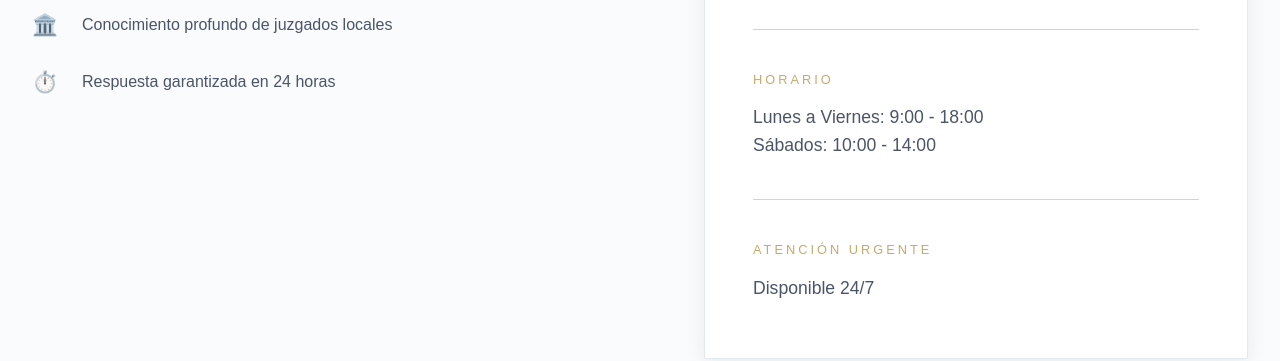
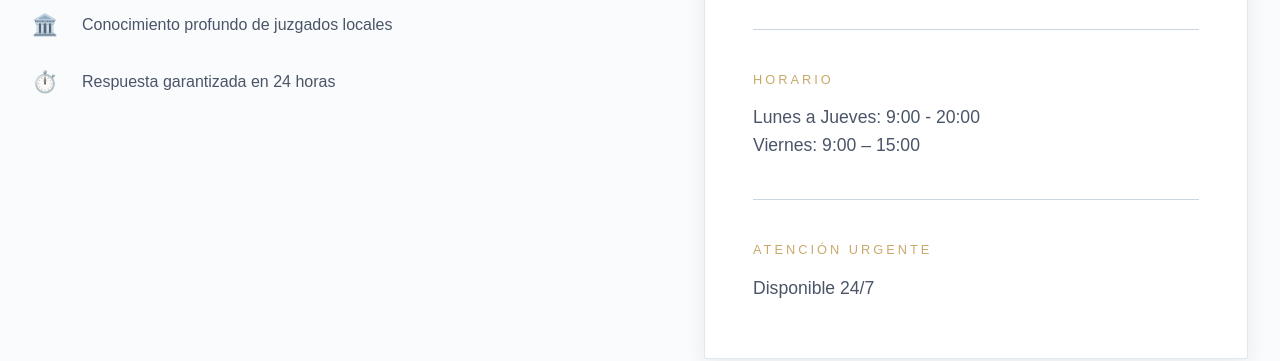
Before and after one commit to streaming10/Perseus_RC_abogados, a Jekyll site: the page built from abogado-laboralista/index.html, in a window 1280 px wide and 900 px high, scrolled down 8536 px. Shown: the part 153-514 px from the top of the window. Built offline with Jekyll 4.4.1, drawn with Linux system fonts in a browser that asks for light colours.

Commit message:
Update index.html

```diff
--- a/abogado-laboralista/index.html
+++ b/abogado-laboralista/index.html
@@ -512,8 +512,8 @@ canonical: "https://perseusyrcabogados.com/abogado-laboralista/"
           <div class="contact-item-elegant">
             <div class="contact-label-elegant">Horario</div>
             <div class="contact-value-elegant">
-              Lunes a Viernes: 9:00 - 18:00<br>
-              Sábados: 10:00 - 14:00
+              Lunes a Jueves: 9:00 - 20:00<br>
+              Viernes: 9:00 – 15:00
             </div>
           </div>
 
```
